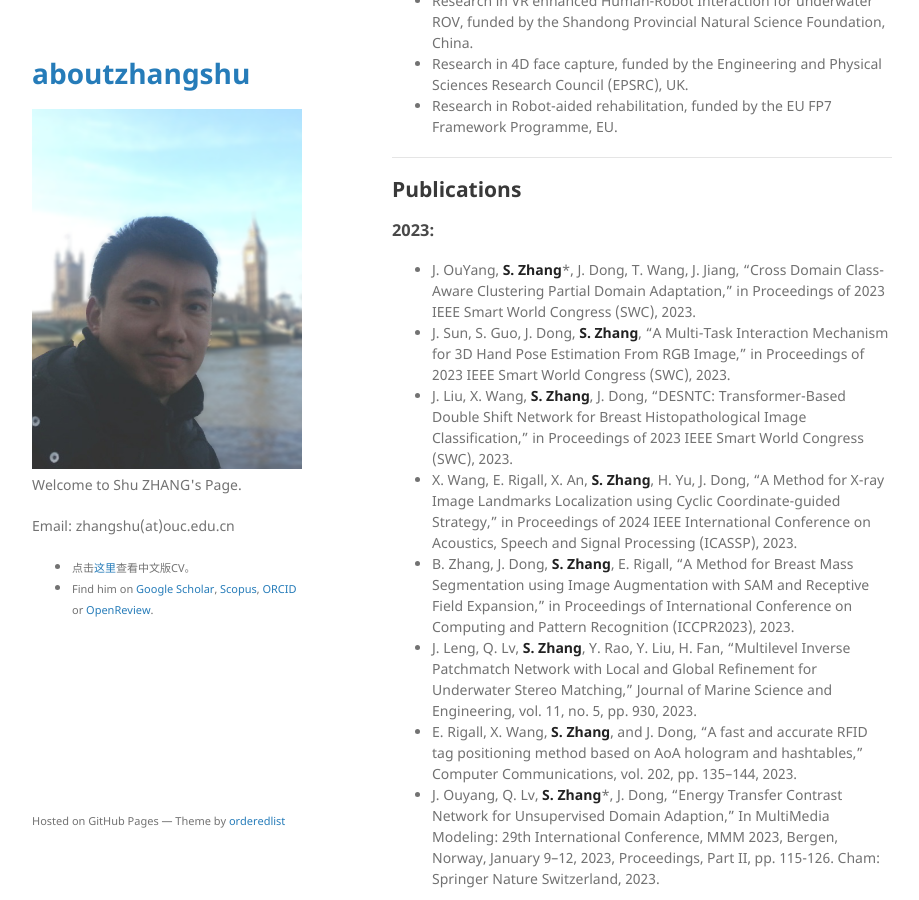
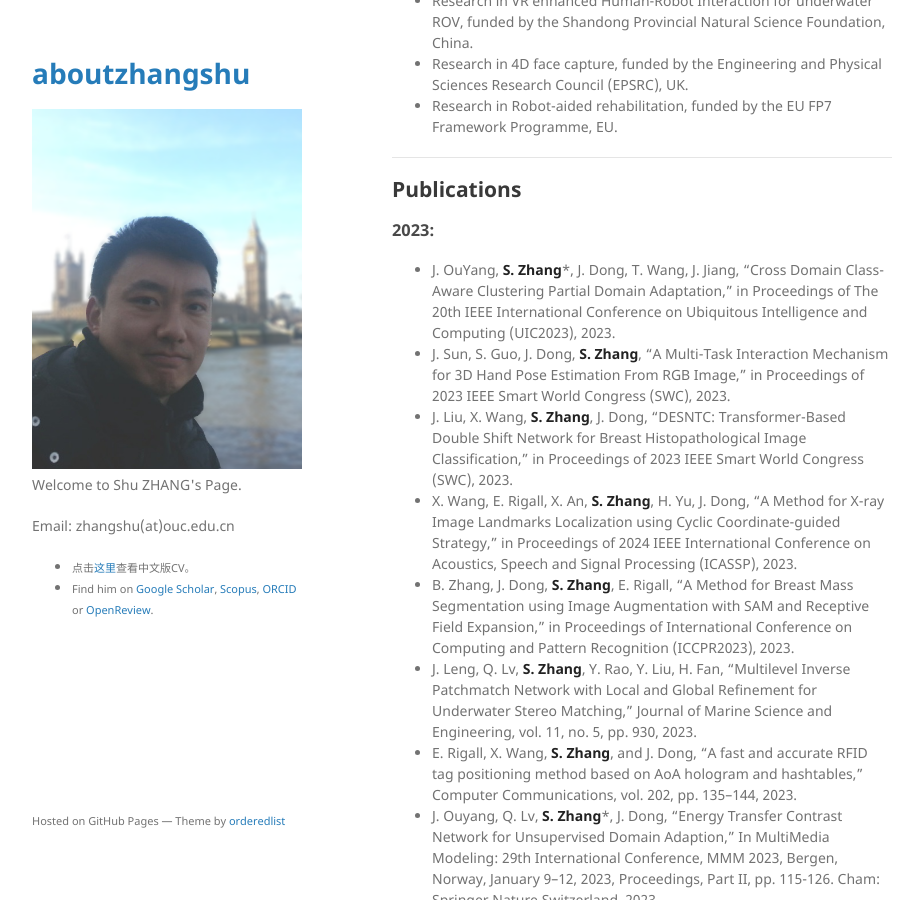
Before and after one commit to jackyspeed/aboutzhangshu, a Jekyll site: the page built from index.md, in a window 1280 px wide and 900 px high, scrolled down 1403 px. Shown: the whole window, without its empty margins (178-1097 px from the left). Built offline with Jekyll 4.4.1, drawn with Linux system fonts in a browser that asks for light colours; our own code applies the rules of GitHub Pages for plain Markdown files.

Commit message:
Update index.md

```diff
--- a/index.md
+++ b/index.md
@@ -63,7 +63,7 @@ Shu Zhang is currently a Associate Professor and Postgraduate supervisor with Oc
 
 ### 2023:
 
-- J. OuYang, **S. Zhang***, J. Dong, T. Wang, J. Jiang, "Cross Domain Class-Aware Clustering Partial Domain Adaptation," in Proceedings of 2023 IEEE Smart World Congress (SWC), 2023.
+- J. OuYang, **S. Zhang***, J. Dong, T. Wang, J. Jiang, "Cross Domain Class-Aware Clustering Partial Domain Adaptation," in Proceedings of The 20th IEEE International Conference on Ubiquitous Intelligence and Computing (UIC2023), 2023.
 - J. Sun, S. Guo, J. Dong, **S. Zhang**, "A Multi-Task Interaction Mechanism for 3D Hand Pose Estimation From RGB Image," in Proceedings of 2023 IEEE Smart World Congress (SWC), 2023.
 - J. Liu, X. Wang, **S. Zhang**, J. Dong, "DESNTC: Transformer-Based Double Shift Network for Breast Histopathological Image Classification," in Proceedings of 2023 IEEE Smart World Congress (SWC), 2023.
 - X. Wang, E. Rigall, X. An, **S. Zhang**, H. Yu, J. Dong, "A Method for X-ray Image Landmarks Localization using Cyclic Coordinate-guided Strategy," in Proceedings of 2024 IEEE International Conference on Acoustics, Speech and Signal Processing (ICASSP), 2023.
```
